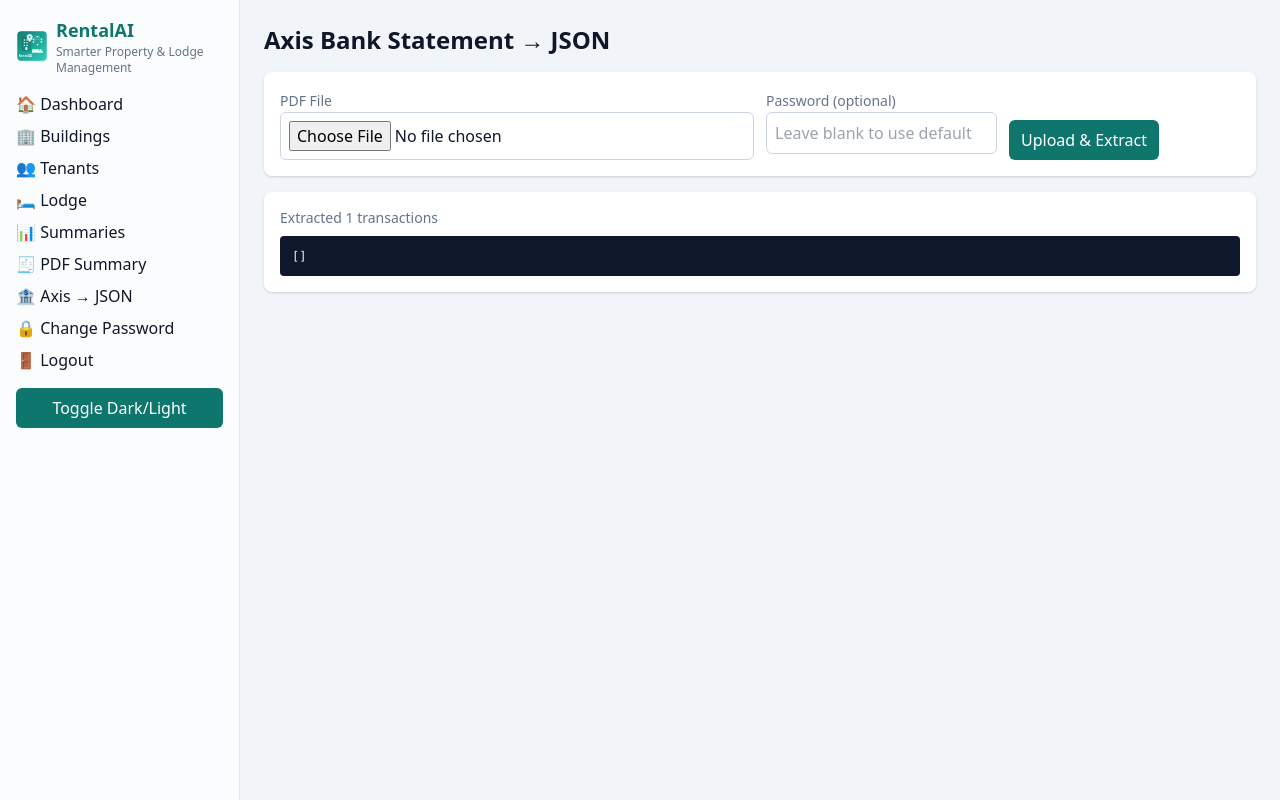
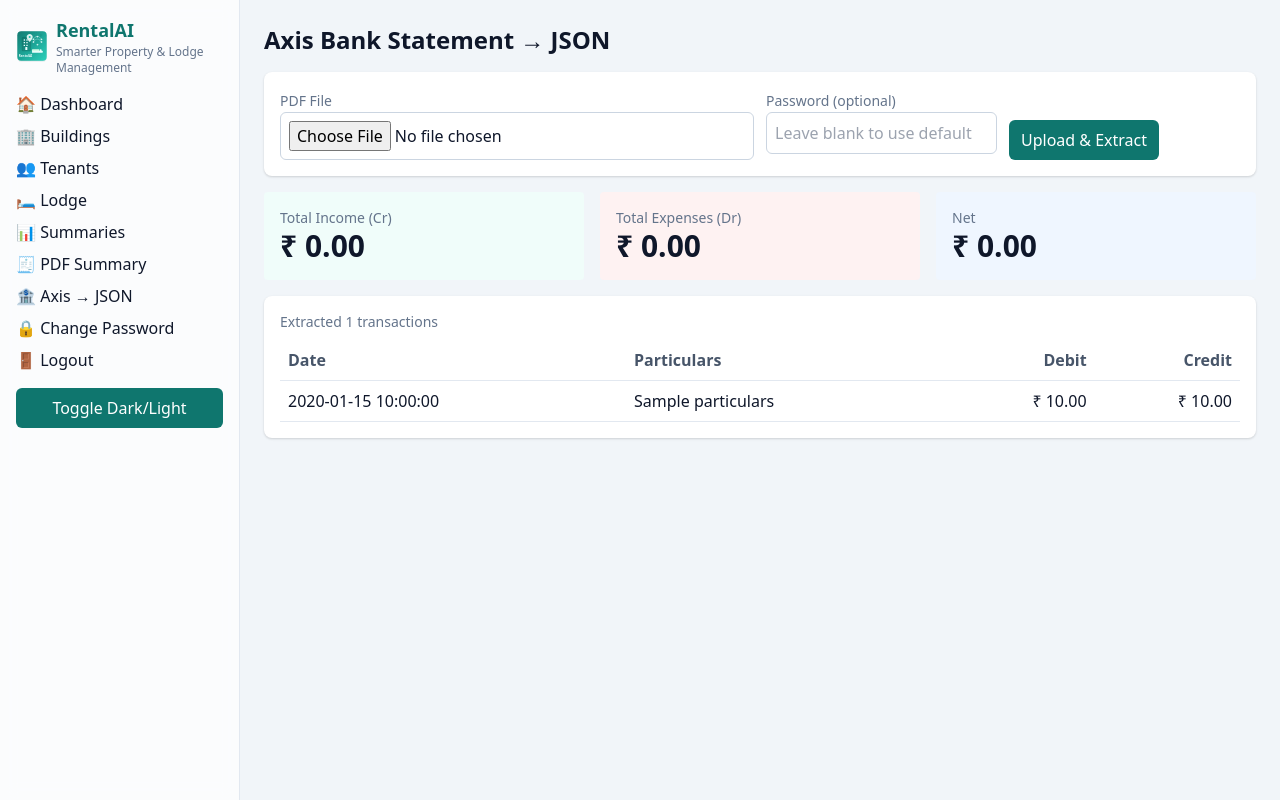
Before and after one commit to bibujohny/rentalAI, a Flask app: template app/templates/pdf_axis.html in a window 1280 px wide. Run offline with Flask 3, Linux system fonts and the light colour scheme; the template is opened without the code that fills it: most values are stand-ins (such as "Sample title", 1, 10 or a date in 2020); some libraries are stand-ins or nearby versions.

Commit message:
feat(pdf/axis): render transactions as table with totals (income, expenses, net)

```diff
--- a/app/templates/pdf_axis.html
+++ b/app/templates/pdf_axis.html
@@ -18,9 +18,43 @@
 </div>
 
 {% if json_rows is not none %}
-<div class="card">
+<div class="grid grid-cols-1 md:grid-cols-3 gap-4 mb-4">
+  <div class="p-4 rounded bg-teal-50 dark:bg-slate-700/50">
+    <div class="text-sm text-slate-500">Total Income (Cr)</div>
+    <div class="text-3xl font-bold">₹ {{ '%.2f'|format(totals.income_total if totals else 0) }}</div>
+  </div>
+  <div class="p-4 rounded bg-red-50 dark:bg-slate-700/50">
+    <div class="text-sm text-slate-500">Total Expenses (Dr)</div>
+    <div class="text-3xl font-bold">₹ {{ '%.2f'|format(totals.expense_total if totals else 0) }}</div>
+  </div>
+  <div class="p-4 rounded bg-blue-50 dark:bg-slate-700/50">
+    <div class="text-sm text-slate-500">Net</div>
+    <div class="text-3xl font-bold">₹ {{ '%.2f'|format(totals.net if totals else 0) }}</div>
+  </div>
+</div>
+
+<div class="card overflow-auto">
   <div class="text-sm text-slate-500 mb-2">Extracted {{ json_rows|length }} transactions</div>
-  <pre class="text-xs overflow-auto bg-slate-900 text-slate-100 p-3 rounded">{{ json_rows|tojson(indent=2) }}</pre>
+  <table class="table">
+    <thead>
+      <tr>
+        <th class="th">Date</th>
+        <th class="th">Particulars</th>
+        <th class="th text-right">Debit</th>
+        <th class="th text-right">Credit</th>
+      </tr>
+    </thead>
+    <tbody>
+      {% for r in json_rows %}
+      <tr>
+        <td class="td whitespace-nowrap">{{ r.date if r.date is defined else r['date'] }}</td>
+        <td class="td">{{ r.particulars if r.particulars is defined else r['particulars'] }}</td>
+        <td class="td text-right">{% if r.debit is defined and r.debit is not none %}₹ {{ '%.2f'|format(r.debit) }}{% elif r['debit'] is not none %}₹ {{ '%.2f'|format(r['debit']) }}{% else %}-{% endif %}</td>
+        <td class="td text-right">{% if r.credit is defined and r.credit is not none %}₹ {{ '%.2f'|format(r.credit) }}{% elif r['credit'] is not none %}₹ {{ '%.2f'|format(r['credit']) }}{% else %}-{% endif %}</td>
+      </tr>
+      {% endfor %}
+    </tbody>
+  </table>
 </div>
 {% endif %}
 {% endblock %}
```
Also changed, not shown: app/routes/pdf_summary.py (+13 -3 lines).
